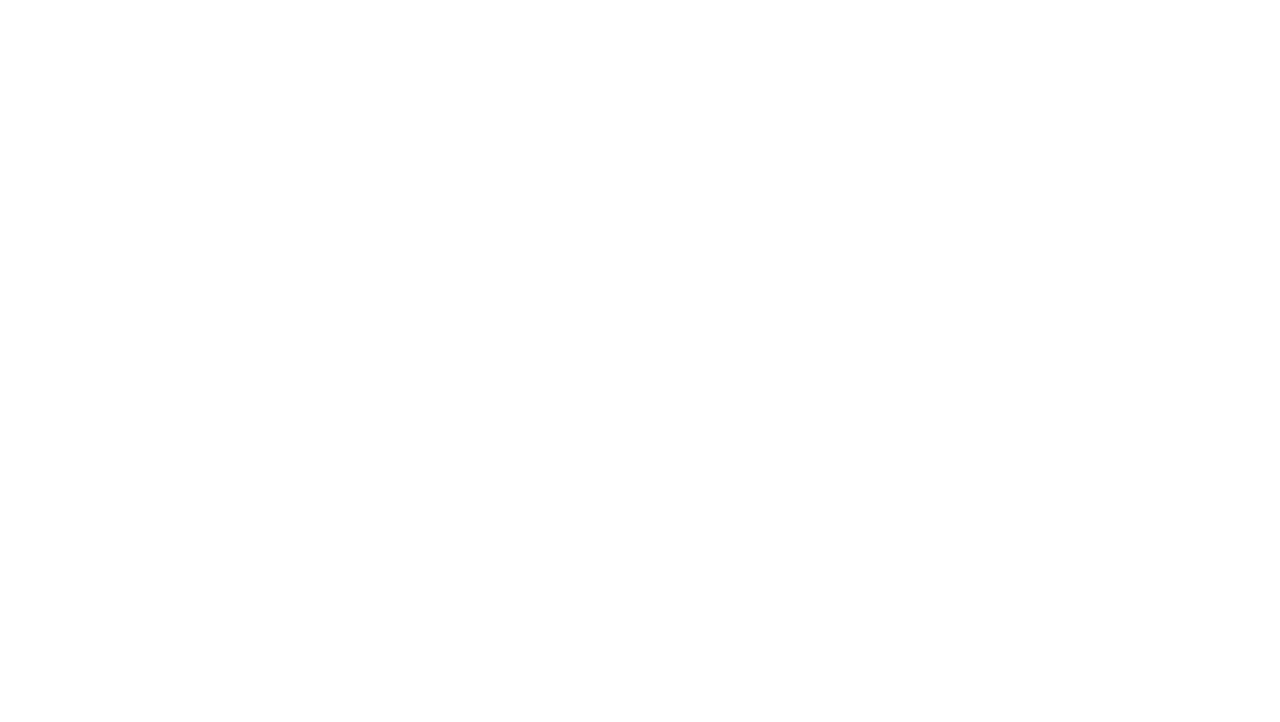
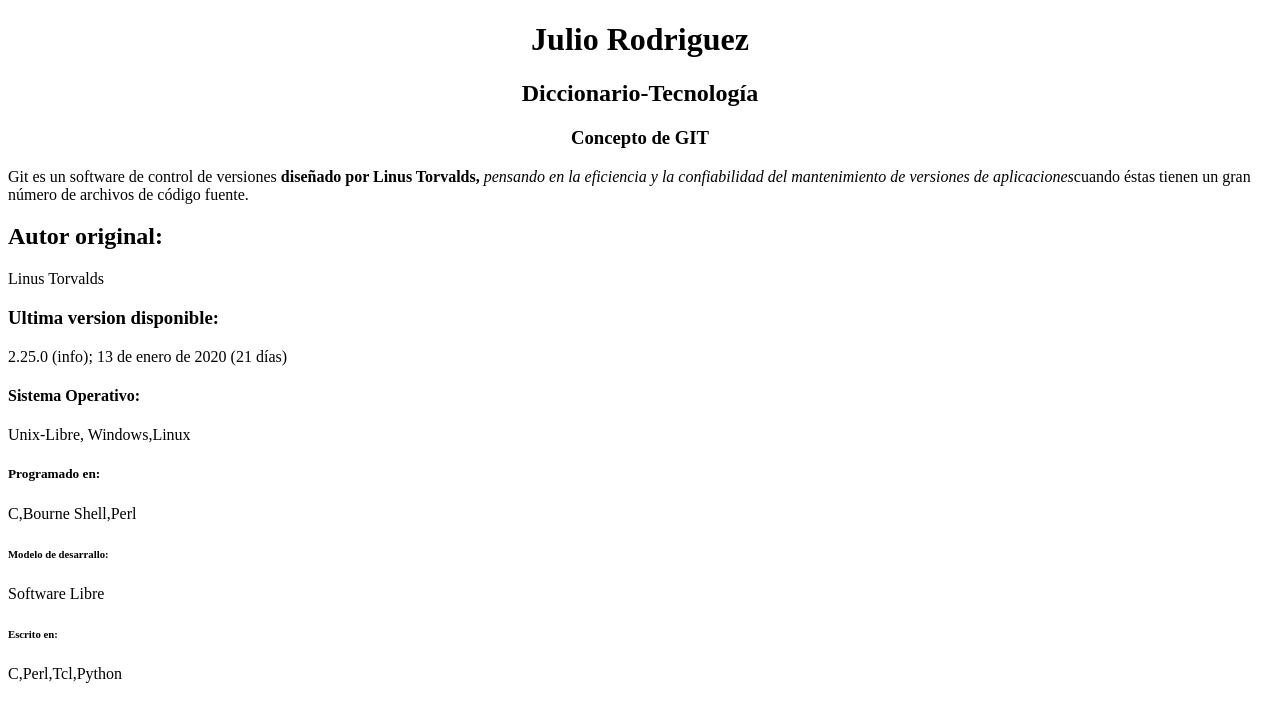
Before and after one commit to Julio-ai/SampleProject-, a plain HTML site: page index.html in a window 1280 px wide. Drawn offline with Linux system fonts and the light colour scheme.

Commit message:
"Añadiendo Contenido(index.html)"

```diff
--- a/index.html
+++ b/index.html
@@ -3,9 +3,22 @@
 <head>
     <meta charset="UTF-8">
     <meta name="viewport" content="width=device-width, initial-scale=1.0">
-    <title>Document</title>
+    <title></title>
 </head>
-<body>
+<div align="center">
+    <h1>Julio Rodriguez</h1>
+    <h2>Diccionario-Tecnología</h2>
+    <h3>Concepto de GIT</h3>
+</div>
 
+<p>Git es un software de control de versiones <strong>diseñado por Linus Torvalds,</strong><em> pensando en la eficiencia y la confiabilidad del mantenimiento de versiones de aplicaciones</em>cuando éstas tienen un gran número de archivos de código fuente.</p>
+    <h2>Autor original:</h2>Linus Torvalds
+    <h3>Ultima version disponible:</h3>2.25.0 (info); 13 de enero de 2020 (21 días)
+    <h4>Sistema Operativo:</h4>Unix-Libre, Windows,Linux
+    <h5>Programado en:</h5>C,Bourne Shell,Perl
+    <h6>Modelo de desarrallo:</h6>Software Libre
+    <h6>Escrito en:</h6>C,Perl,Tcl,Python
+
+    <!--Utilizar etiquetas: strong, h4-h6,em y p-->
 </body>
 </html>
```
